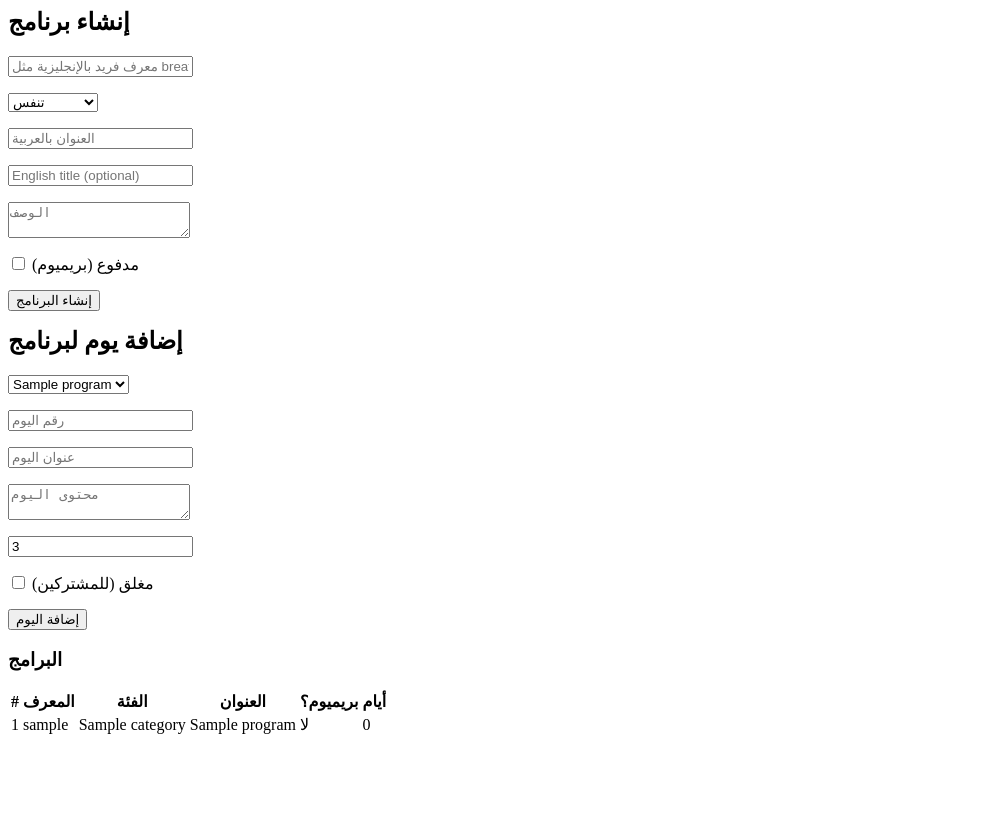
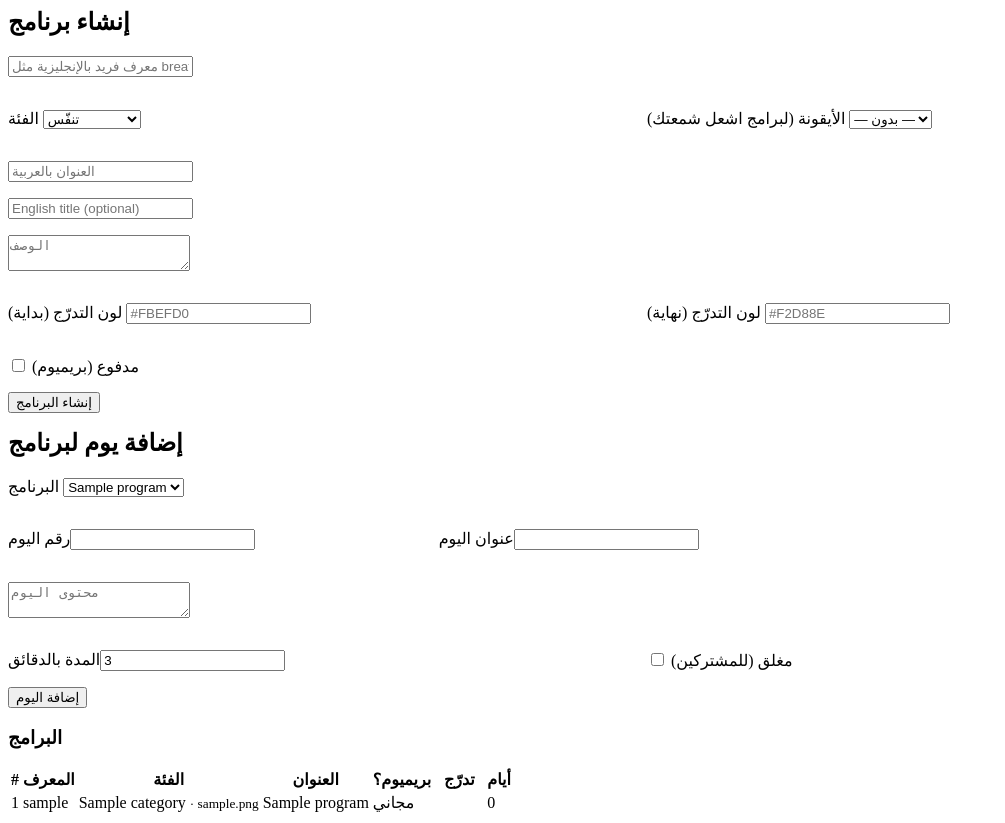
Before and after one commit to eranetsa/lityourcandle-backend, a PHP site: template public/admin/views/programs.php in a window 1280 px wide. Shown: the whole page, without its empty margins (0-1005 px from the left). Before the commit the page ends 734 px from the top, so only its background shows below. Run offline with PHP 8.4, Linux system fonts and the light colour scheme; the template is opened without the code that fills it: most values are stand-ins (such as "Sample title", 1, 10 or a date in 2020); data that the repository does not hold is empty.

Commit message:
Move 'اشعل شمعتك' candle programs to the backend
- Schema: extend programs.category ENUM with 'candle'; add icon (flame/spark/
  sun/moon/leaf), palette_start, palette_end columns for branded rendering
- ProgramController::list now selects icon and palette so the app can render
  candle cards with their gradients
- Admin programs editor: add icon select, palette start/end color fields, and
  the candle category option; list view shows a small gradient preview chip
- Migration database/migrations/2026_05_03_candle_programs.sql seeds the 6
  branded programs (candle-light-7, candle-morning-spark, candle-night-calm,
  candle-rebirth-21, candle-breath-fire, candle-self-love) and all 50 days,
  idempotently via slug uniqueness

App side migration follows in the next commit.

Co-Authored-By: Claude Opus 4.7 (1M context) <noreply@anthropic.com>

```diff
--- a/database/schema.sql
+++ b/database/schema.sql
@@ -240,12 +240,15 @@ CREATE TABLE daily_messages (
 CREATE TABLE programs (
     id              BIGINT UNSIGNED NOT NULL AUTO_INCREMENT,
     slug            VARCHAR(80) NOT NULL,
-    category        ENUM('breathing','self_awareness','lifestyle','anxiety','relationships','self_development') NOT NULL,
+    category        ENUM('breathing','self_awareness','lifestyle','anxiety','relationships','self_development','candle') NOT NULL,
     title_ar        VARCHAR(190) NOT NULL,
     title_en        VARCHAR(190),
     description_ar  TEXT,
     description_en  TEXT,
     cover_url       VARCHAR(255) DEFAULT NULL,
+    icon            VARCHAR(20) DEFAULT NULL,
+    palette_start   CHAR(7) DEFAULT NULL,
+    palette_end     CHAR(7) DEFAULT NULL,
     is_premium      TINYINT(1) NOT NULL DEFAULT 0,
     sort_order      INT NOT NULL DEFAULT 0,
     is_active       TINYINT(1) NOT NULL DEFAULT 1,
--- a/public/admin/views/programs.php
+++ b/public/admin/views/programs.php
@@ -3,20 +3,45 @@
   <form method="post">
     <input type="hidden" name="csrf" value="<?= csrf() ?>">
     <input type="hidden" name="op" value="create_program">
-    <p><input type="text" name="slug" placeholder="معرف فريد بالإنجليزية مثل breathing-101" required></p>
+    <p><input type="text" name="slug" placeholder="معرف فريد بالإنجليزية مثل breathing-101 أو candle-light-7" required></p>
+    <div style="display:grid; grid-template-columns: 1fr 1fr; gap: 14px;">
       <p>
+        <label>الفئة</label>
         <select name="category" required>
-        <option value="breathing">تنفس</option>
+          <option value="breathing">تنفّس</option>
           <option value="self_awareness">وعي ذاتي</option>
           <option value="lifestyle">نمط الحياة</option>
           <option value="anxiety">القلق</option>
           <option value="relationships">العلاقات</option>
           <option value="self_development">تطوير الذات</option>
+          <option value="candle">اشعل شمعتك</option>
         </select>
       </p>
+      <p>
+        <label>الأيقونة (لبرامج اشعل شمعتك)</label>
+        <select name="icon">
+          <option value="">— بدون —</option>
+          <option value="flame">🔥 شعلة</option>
+          <option value="spark">✨ شرارة</option>
+          <option value="sun">☀ شمس</option>
+          <option value="moon">🌙 قمر</option>
+          <option value="leaf">🌿 ورقة</option>
+        </select>
+      </p>
+    </div>
     <p><input type="text" name="title_ar" placeholder="العنوان بالعربية" required></p>
     <p><input type="text" name="title_en" placeholder="English title (optional)"></p>
     <p><textarea name="description_ar" placeholder="الوصف"></textarea></p>
+    <div style="display:grid; grid-template-columns: 1fr 1fr; gap: 14px;">
+      <p>
+        <label>لون التدرّج (بداية)</label>
+        <input type="text" name="palette_start" placeholder="#FBEFD0" maxlength="7">
+      </p>
+      <p>
+        <label>لون التدرّج (نهاية)</label>
+        <input type="text" name="palette_end" placeholder="#F2D88E" maxlength="7">
+      </p>
+    </div>
     <p><label><input type="checkbox" name="is_premium"> مدفوع (بريميوم)</label></p>
     <button type="submit">إنشاء البرنامج</button>
   </form>
@@ -28,17 +53,22 @@
     <input type="hidden" name="csrf" value="<?= csrf() ?>">
     <input type="hidden" name="op" value="create_day">
     <p>
+      <label>البرنامج</label>
       <select name="program_id" required>
         <?php foreach ($programs as $p): ?>
-          <option value="<?= $p['id'] ?>"><?= htmlspecialchars($p['title_ar']) ?></option>
+          <option value="<?= $p['id'] ?>"><?= htmlspecialchars($p['title_ar']) ?> <?= $p['category'] === 'candle' ? '🕯️' : '' ?></option>
         <?php endforeach; ?>
       </select>
     </p>
-    <p><input type="number" name="day_number" placeholder="رقم اليوم" required></p>
-    <p><input type="text" name="title_ar" placeholder="عنوان اليوم" required></p>
+    <div style="display:grid; grid-template-columns: 1fr 2fr; gap: 14px;">
+      <p><label>رقم اليوم</label><input type="number" name="day_number" required></p>
+      <p><label>عنوان اليوم</label><input type="text" name="title_ar" required></p>
+    </div>
     <p><textarea name="body_ar" placeholder="محتوى اليوم"></textarea></p>
-    <p><input type="number" name="duration_min" placeholder="المدة بالدقائق" value="3"></p>
-    <p><label><input type="checkbox" name="is_locked"> مغلق (للمشتركين)</label></p>
+    <div style="display:grid; grid-template-columns: 1fr 1fr; gap: 14px;">
+      <p><label>المدة بالدقائق</label><input type="number" name="duration_min" value="3"></p>
+      <p style="align-self:center;"><label><input type="checkbox" name="is_locked"> مغلق (للمشتركين)</label></p>
+    </div>
     <button type="submit">إضافة اليوم</button>
   </form>
 </div>
@@ -46,16 +76,32 @@
 <div class="card">
   <h3>البرامج</h3>
   <table>
-    <thead><tr><th>#</th><th>المعرف</th><th>الفئة</th><th>العنوان</th><th>بريميوم؟</th><th>أيام</th></tr></thead>
+    <thead><tr><th>#</th><th>المعرف</th><th>الفئة</th><th>العنوان</th><th>بريميوم؟</th><th>تدرّج</th><th>أيام</th></tr></thead>
     <tbody>
       <?php foreach ($programs as $p):
         $pdays = array_filter($days, fn($d) => $d['program_id'] === $p['id']); ?>
       <tr>
         <td><?= $p['id'] ?></td>
         <td><?= htmlspecialchars($p['slug']) ?></td>
-        <td><?= htmlspecialchars($p['category']) ?></td>
+        <td>
+          <?= htmlspecialchars($p['category']) ?>
+          <?php if (!empty($p['icon'])): ?>
+            <small style="color:var(--text-muted);">· <?= htmlspecialchars($p['icon']) ?></small>
+          <?php endif; ?>
+        </td>
         <td><?= htmlspecialchars($p['title_ar']) ?></td>
-        <td><?= $p['is_premium'] ? 'نعم' : 'لا' ?></td>
+        <td>
+          <?= $p['is_premium']
+            ? '<span class="badge b-paid">بريميوم</span>'
+            : '<span class="badge b-mute">مجاني</span>' ?>
+        </td>
+        <td>
+          <?php if (!empty($p['palette_start']) && !empty($p['palette_end'])): ?>
+            <span style="display:inline-block; width:48px; height:18px; border-radius:4px; background:linear-gradient(90deg, <?= htmlspecialchars($p['palette_start']) ?>, <?= htmlspecialchars($p['palette_end']) ?>);"></span>
+          <?php else: ?>
+            —
+          <?php endif; ?>
+        </td>
         <td><?= count($pdays) ?></td>
       </tr>
       <?php endforeach; ?>
--- a/src/Controllers/ProgramController.php
+++ b/src/Controllers/ProgramController.php
@@ -21,7 +21,7 @@ final class ProgramController
         }
         $rows = DB::all(
             'SELECT id, slug, category, title_ar, title_en, description_ar, description_en,
-                    cover_url, is_premium, sort_order
+                    cover_url, icon, palette_start, palette_end, is_premium, sort_order
              FROM programs
              WHERE ' . implode(' AND ', $where) . '
              ORDER BY sort_order ASC, id ASC',
```
Also changed, not shown: public/admin/index.php (+17 -6 lines), database/migrations/2026_05_03_candle_programs.sql (added). Lines whose indentation alone changed are shown as unchanged.
